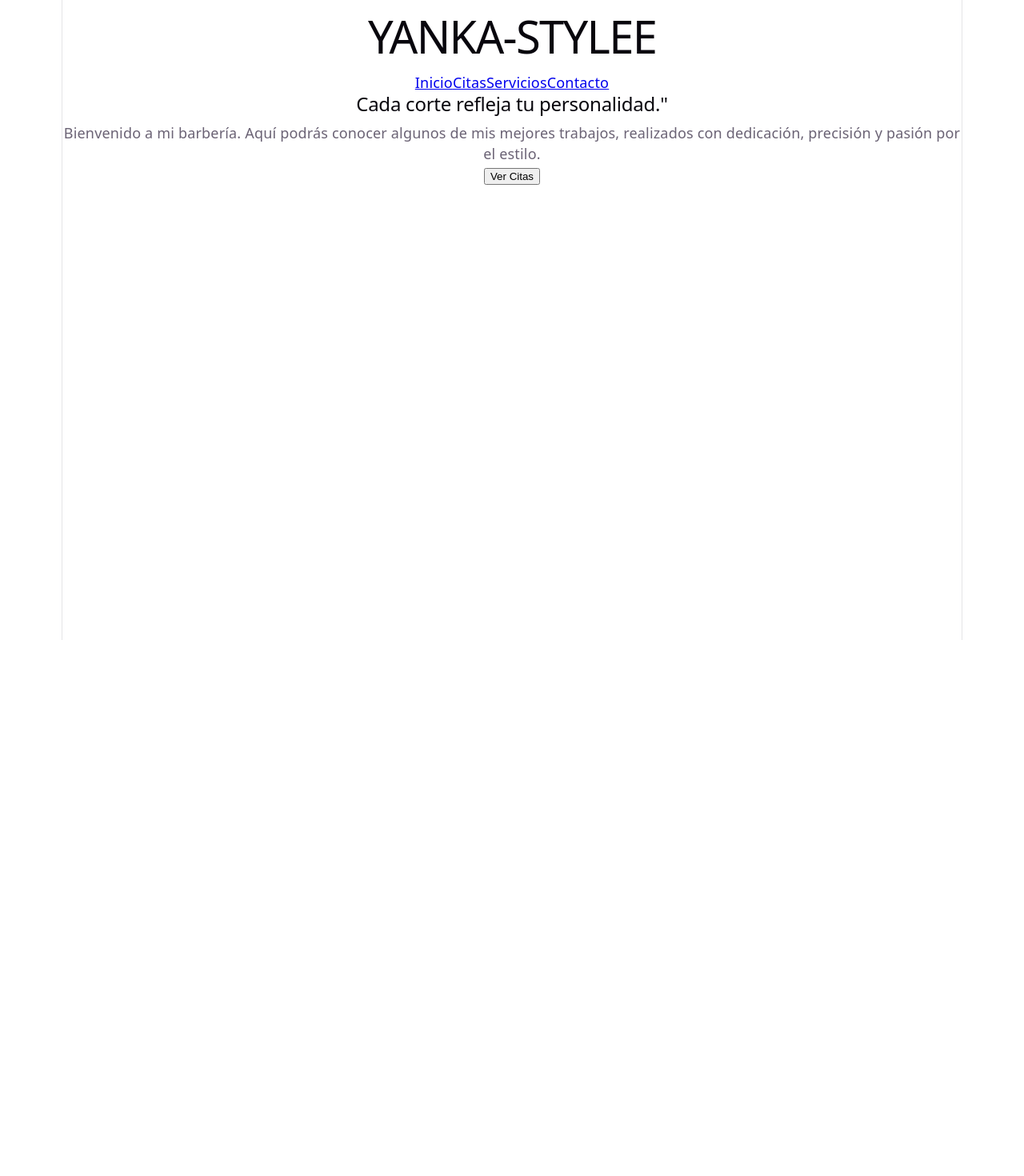
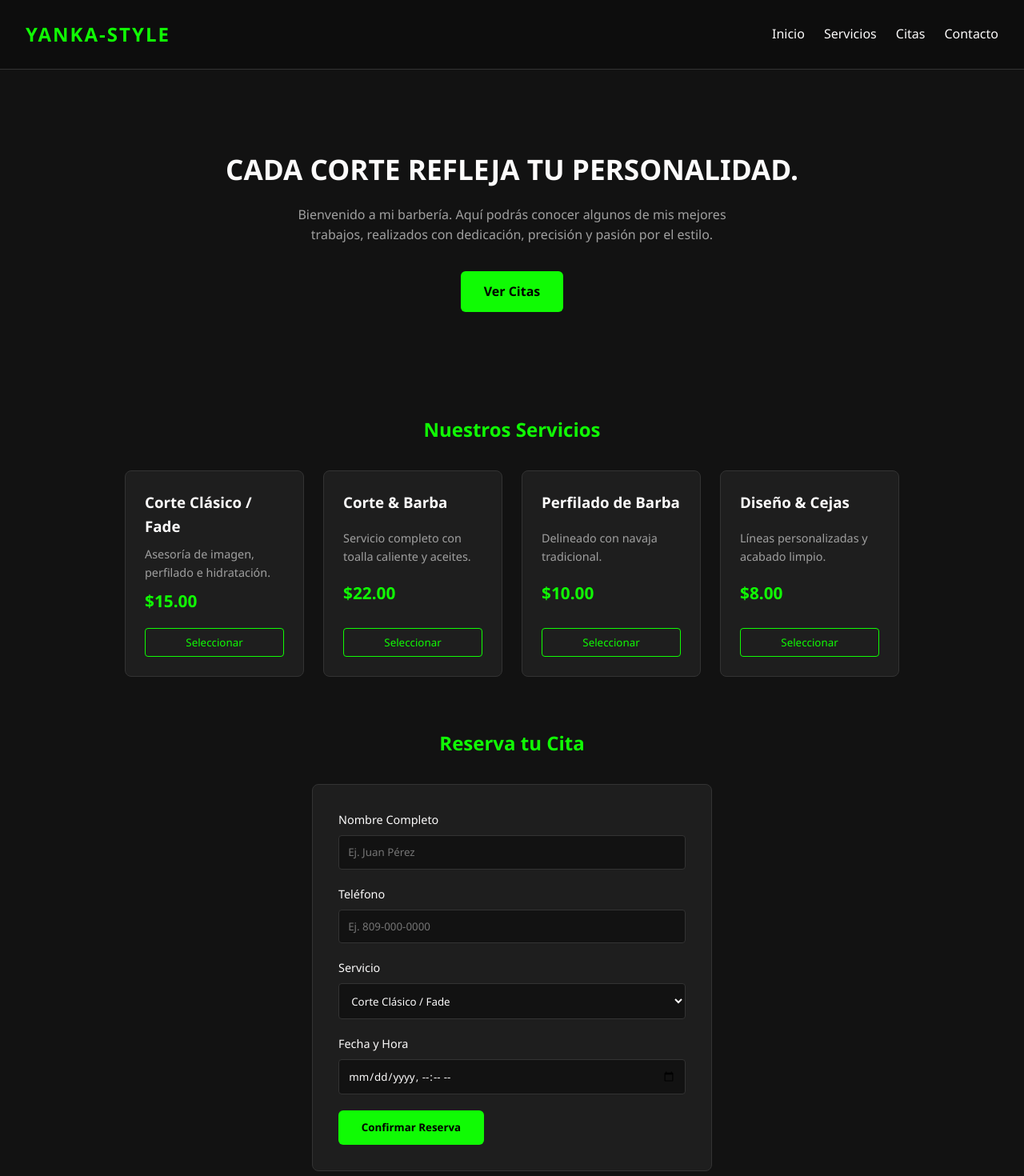
Before and after one commit to yankarlosgv/comercialyanka, a React (Vite) app: page / in a window 1280 px wide. Shown: the top 1470 px of the page at 80% size. Before the commit the page ends 800 px from the top, so only its background shows below. Built offline with nearby package versions, Linux system fonts and the light colour scheme.

Commit message:
Actualizacion del proyecto

```diff
--- a/src/App.tsx
+++ b/src/App.tsx
@@ -1,34 +1,31 @@
+import { Navbar } from './components/Navbar';
+import { Services } from './components/Services';
+import { BookingForm } from './components/BookingFrom';
+
 function App() {
-
-
   return (
-  <>
-      <header>
-        <h1>YANKA-STYLEE</h1>
-
-        <nav>
-          <a href="#">Inicio</a>
-          <a href="#">Citas</a>
-          <a href="#">Servicios</a>
-          <a href="#">Contacto</a>
-        </nav>
-      </header>
+    <div className="app-container">
+      <Navbar />
 
       <main>
-        <section>
-          <h2>Cada corte refleja tu personalidad."</h2>
+        <section id="inicio" className="hero-section">
+          <h2>CADA CORTE REFLEJA TU PERSONALIDAD.</h2>
           <p>
-            Bienvenido a mi barbería. Aquí podrás conocer algunos de mis mejores trabajos, realizados con dedicación, precisión y pasión por el estilo.
+            Bienvenido a mi barbería. Aquí podrás conocer algunos de mis
+            mejores trabajos, realizados con dedicación, precisión y pasión por el estilo.
           </p>
+          <a href="#citas" className="btn-primary">Ver Citas</a>
+        </section>
 
-          <button>Ver Citas</button>
-        </section>
+        <Services />
+        <BookingForm />
       </main>
-    </>
 
+      <footer className="footer">
+        <p>&copy; {new Date().getFullYear()} YANKA-STYLE. Todos los derechos reservados.</p>
+      </footer>
+    </div>
+  );
+}
 
-
-
-  )
-}
-export default App
+export default App;
--- /dev/null
+++ b/src/components/BookingFrom.tsx
@@ -0,0 +1,73 @@
+import React, { useState } from 'react';
+
+export const BookingForm = () => {
+const [formData, setFormData] = useState({
+    nombre: '',
+    telefono: '',
+    servicio: 'Corte Clásico / Fade',
+    fecha: '',
+});
+
+const handleSubmit = (e: React.FormEvent) => {
+    e.preventDefault();
+    alert(`¡Gracias ${formData.nombre}! Tu cita para ${formData.servicio} ha sido registrada.`);
+};
+
+return (
+    <section id="citas" className="booking-section">
+    <h2>Reserva tu Cita</h2>
+    <form className="booking-form" onSubmit={handleSubmit}>
+        <div className="form-group">
+        <label htmlFor="nombre">Nombre Completo</label>
+        <input
+            type="text"
+            id="nombre"
+            required
+            value={formData.nombre}
+            onChange={(e) => setFormData({ ...formData, nombre: e.target.value })}
+            placeholder="Ej. Juan Pérez"
+/>
+        </div>
+
+        <div className="form-group">
+<label htmlFor="telefono">Teléfono</label>
+        <input
+            type="tel"
+            id="telefono"
+            required
+            value={formData.telefono}
+            onChange={(e) => setFormData({ ...formData, telefono: e.target.value })}
+            placeholder="Ej. 809-000-0000"
+        />
+        </div>
+
+        <div className="form-group">
+    <label htmlFor="servicio">Servicio</label>
+        <select
+            id="servicio"
+            value={formData.servicio}
+            onChange={(e) => setFormData({ ...formData, servicio: e.target.value })}
+        >
+            <option value="Corte Clásico / Fade">Corte Clásico / Fade</option>
+            <option value="Corte & Barba">Corte & Barba</option>
+            <option value="Perfilado de Barba">Perfilado de Barba</option>
+            <option value="Diseño & Cejas">Diseño & Cejas</option>
+        </select>
+        </div>
+
+        <div className="form-group">
+        <label htmlFor="fecha">Fecha y Hora</label>
+        <input
+            type="datetime-local"
+            id="fecha"
+            required
+            value={formData.fecha}
+            onChange={(e) => setFormData({ ...formData, fecha: e.target.value })}
+        />
+        </div>
+
+        <button type="submit" className="btn-primary">Confirmar Reserva</button>
+    </form>
+    </section>
+);
+};
--- /dev/null
+++ b/src/components/Navbar.tsx
@@ -0,0 +1,13 @@
+export const Navbar = () => { return (
+    <header className="header">
+    <div className="logo">
+        <h1>YANKA-STYLE</h1>
+    </div>
+    <nav className="nav-links">
+        <a href="#inicio">Inicio</a>
+        <a href="#servicios">Servicios</a>
+        <a href="#citas">Citas</a>
+        <a href="#contacto">Contacto</a>
+    </nav>
+    </header> );
+};
--- /dev/null
+++ b/src/components/Services.tsx
@@ -0,0 +1,31 @@
+interface ServiceItem {
+id: number;
+title: string;
+description: string;
+price: string;
+}
+
+const servicesData: ServiceItem[] = [
+{ id: 1, title: 'Corte Clásico / Fade', description: 'Asesoría de imagen, perfilado e hidratación.', price: '$15.00' },
+{ id: 2, title: 'Corte & Barba', description: 'Servicio completo con toalla caliente y aceites.', price: '$22.00' },
+{ id: 3, title: 'Perfilado de Barba', description: 'Delineado con navaja tradicional.', price: '$10.00' },
+{ id: 4, title: 'Diseño & Cejas', description: 'Líneas personalizadas y acabado limpio.', price: '$8.00' },
+];
+
+export const Services = () => {
+return (
+    <section id="servicios" className="services-section">
+    <h2>Nuestros Servicios</h2>
+    <div className="services-grid">
+        {servicesData.map((service) => (
+        <div key={service.id} className="service-card">
+            <h3>{service.title}</h3>
+            <p>{service.description}</p>
+            <span className="price">{service.price}</span>
+            <button className="btn-secondary">Seleccionar</button>
+        </div>
+        ))}
+    </div>
+    </section>
+ );
+};
--- a/src/index.css
+++ b/src/index.css
@@ -1,111 +1,181 @@
 :root {
-  --text: #6b6375;
-  --text-h: #08060d;
-  --bg: #fff;
-  --border: #e5e4e7;
-  --code-bg: #f4f3ec;
-  --accent: #aa3bff;
-  --accent-bg: rgba(170, 59, 255, 0.1);
-  --accent-border: rgba(170, 59, 255, 0.5);
-  --social-bg: rgba(244, 243, 236, 0.5);
-  --shadow:
-    rgba(0, 0, 0, 0.1) 0 10px 15px -3px, rgba(0, 0, 0, 0.05) 0 4px 6px -2px;
-
-  --sans: system-ui, 'Segoe UI', Roboto, sans-serif;
-  --heading: system-ui, 'Segoe UI', Roboto, sans-serif;
-  --mono: ui-monospace, Consolas, monospace;
-
-  font: 18px/145% var(--sans);
-  letter-spacing: 0.18px;
-  color-scheme: light dark;
-  color: var(--text);
-  background: var(--bg);
-  font-synthesis: none;
-  text-rendering: optimizeLegibility;
-  -webkit-font-smoothing: antialiased;
-  -moz-osx-font-smoothing: grayscale;
-
-  @media (max-width: 1024px) {
-    font-size: 16px;
-  }
+  --bg-dark: #121212;
+  --bg-card: #1e1e1e;
+  --accent: #10fb04;
+  --text-light: #fcfbfb;
+  --text-muted: #a0a0a0;
+  --border-color: #333333;
 }
 
-@media (prefers-color-scheme: dark) {
-  :root {
-    --text: #9ca3af;
-    --text-h: #f3f4f6;
-    --bg: #16171d;
-    --border: #2e303a;
-    --code-bg: #1f2028;
-    --accent: #c084fc;
-    --accent-bg: rgba(192, 132, 252, 0.15);
-    --accent-border: rgba(192, 132, 252, 0.5);
-    --social-bg: rgba(47, 48, 58, 0.5);
-    --shadow:
-      rgba(0, 0, 0, 0.4) 0 10px 15px -3px, rgba(0, 0, 0, 0.25) 0 4px 6px -2px;
-  }
-
-  #social .button-icon {
-    filter: invert(1) brightness(2);
-  }
-}
-
-#root {
-  width: 1126px;
-  max-width: 100%;
-  margin: 0 auto;
-  text-align: center;
-  border-inline: 1px solid var(--border);
-  min-height: 100svh;
-  display: flex;
-  flex-direction: column;
+* {
   box-sizing: border-box;
+  margin: 0;
+  padding: 0;
+  font-family: 'Segoe UI', Tahoma, Geneva, Verdana, sans-serif;
 }
 
 body {
-  margin: 0;
+  background-color: var(--bg-dark);
+  color: var(--text-light);
+  line-height: 1.6;
 }
 
-h1,
-h2 {
-  font-family: var(--heading);
-  font-weight: 500;
-  color: var(--text-h);
+/* Header & Nav */
+.header {
+  display: flex;
+  justify-content: space-between;
+  align-items: center;
+  padding: 1.5rem 2rem;
+  background-color: #0d0d0d;
+  border-bottom: 1px solid var(--border-color);
+  position: sticky;
+  top: 0;
+  z-index: 100;
 }
 
-h1 {
-  font-size: 56px;
-  letter-spacing: -1.68px;
-  margin: 32px 0;
-  @media (max-width: 1024px) {
-    font-size: 36px;
-    margin: 20px 0;
-  }
-}
-h2 {
-  font-size: 24px;
-  line-height: 118%;
-  letter-spacing: -0.24px;
-  margin: 0 0 8px;
-  @media (max-width: 1024px) {
-    font-size: 20px;
-  }
-}
-p {
-  margin: 0;
+.logo h1 {
+  color: var(--accent);
+  font-size: 1.5rem;
+  letter-spacing: 2px;
 }
 
-code,
-.counter {
-  font-family: var(--mono);
-  display: inline-flex;
-  border-radius: 4px;
-  color: var(--text-h);
+.nav-links a {
+  color: var(--text-light);
+  text-decoration: none;
+  margin-left: 1.5rem;
+  transition: color 0.3s;
 }
 
-code {
-  font-size: 15px;
-  line-height: 135%;
-  padding: 4px 8px;
-  background: var(--code-bg);
+.nav-links a:hover {
+  color: var(--accent);
 }
+
+/* Main Container */
+main {
+  max-width: 1000px;
+  margin: 0 auto;
+  padding: 2rem 1rem;
+}
+
+/* Hero */
+.hero-section {
+  text-align: center;
+  padding: 4rem 1rem;
+}
+
+.hero-section h2 {
+  font-size: 2.2rem;
+  margin-bottom: 1rem;
+}
+
+.hero-section p {
+  color: var(--text-muted);
+  max-width: 600px;
+  margin: 0 auto 2rem;
+}
+
+/* Botones */
+.btn-primary {
+  display: inline-block;
+  background-color: var(--accent);
+  color: #000;
+  padding: 0.8rem 1.8rem;
+  border-radius: 6px;
+  text-decoration: none;
+  font-weight: bold;
+  border: none;
+  cursor: pointer;
+  transition: opacity 0.3s;
+}
+
+.btn-secondary {
+  background-color: transparent;
+  color: var(--accent);
+  border: 1px solid var(--accent);
+  padding: 0.5rem 1rem;
+  border-radius: 4px;
+  cursor: pointer;
+}
+
+.btn-primary:hover, .btn-secondary:hover {
+  opacity: 0.85;
+}
+
+/* Servicios */
+.services-section, .booking-section {
+  margin-top: 4rem;
+}
+
+.services-section h2, .booking-section h2 {
+  text-align: center;
+  color: var(--accent);
+  margin-bottom: 2rem;
+}
+
+.services-grid {
+  display: grid;
+  grid-template-columns: repeat(auto-fit, minmax(220px, 1fr));
+  gap: 1.5rem;
+}
+
+.service-card {
+  background-color: var(--bg-card);
+  padding: 1.5rem;
+  border-radius: 8px;
+  border: 1px solid var(--border-color);
+  display: flex;
+  flex-direction: column;
+  justify-content: space-between;
+}
+
+.service-card p {
+  color: var(--text-muted);
+  font-size: 0.9rem;
+  margin: 0.5rem 0;
+}
+
+.price {
+  font-size: 1.3rem;
+  font-weight: bold;
+  color: var(--accent);
+  margin-bottom: 1rem;
+}
+
+/* Formulario */
+.booking-form {
+  background-color: var(--bg-card);
+  padding: 2rem;
+  border-radius: 8px;
+  max-width: 500px;
+  margin: 0 auto;
+  border: 1px solid var(--border-color);
+}
+
+.form-group {
+  margin-bottom: 1.2rem;
+  display: flex;
+  flex-direction: column;
+}
+
+.form-group label {
+  margin-bottom: 0.5rem;
+  font-size: 0.9rem;
+}
+
+.form-group input, .form-group select {
+  padding: 0.7rem;
+  border-radius: 4px;
+  border: 1px solid var(--border-color);
+  background-color: var(--bg-dark);
+  color: var(--text-light);
+}
+
+/* Footer */
+.footer {
+  text-align: center;
+  padding: 2rem;
+  background-color: #0d0d0d;
+  color: var(--text-muted);
+  border-top: 1px solid var(--border-color);
+  margin-top: 4rem;
+}
```
